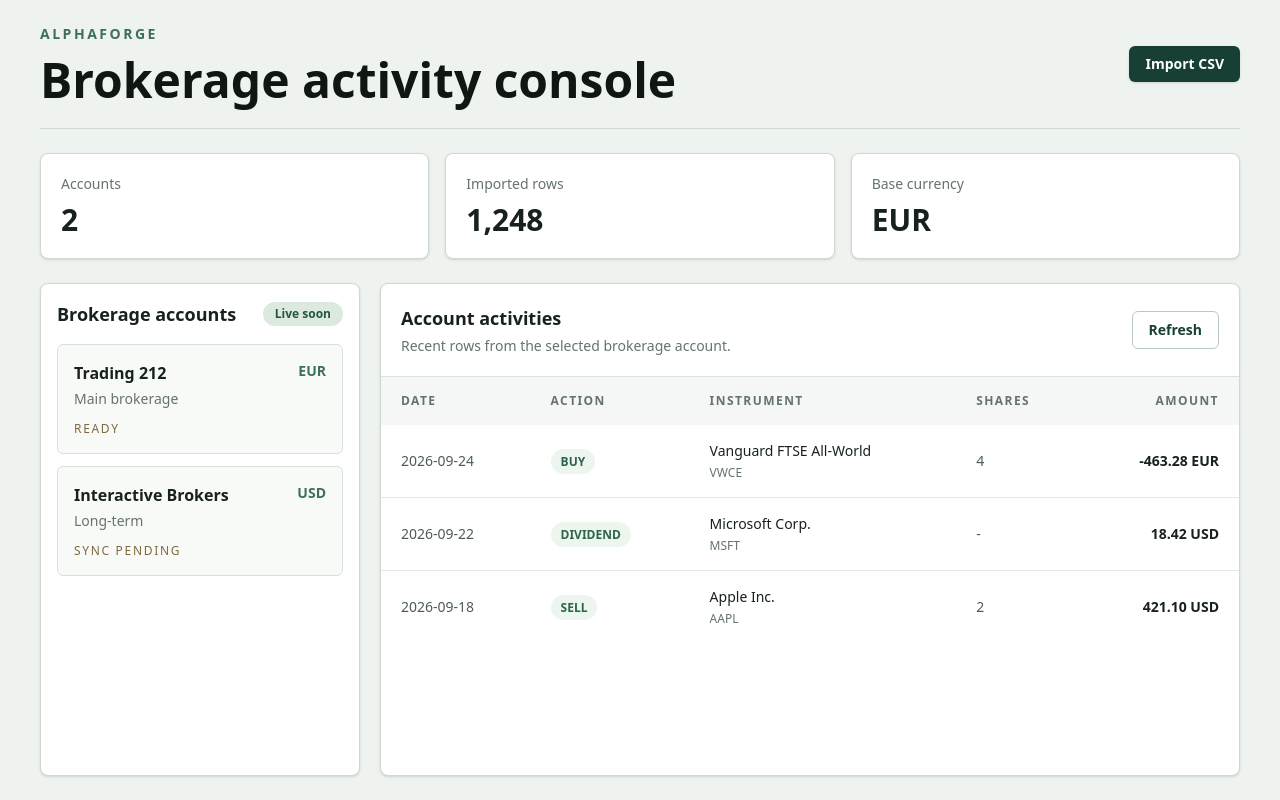
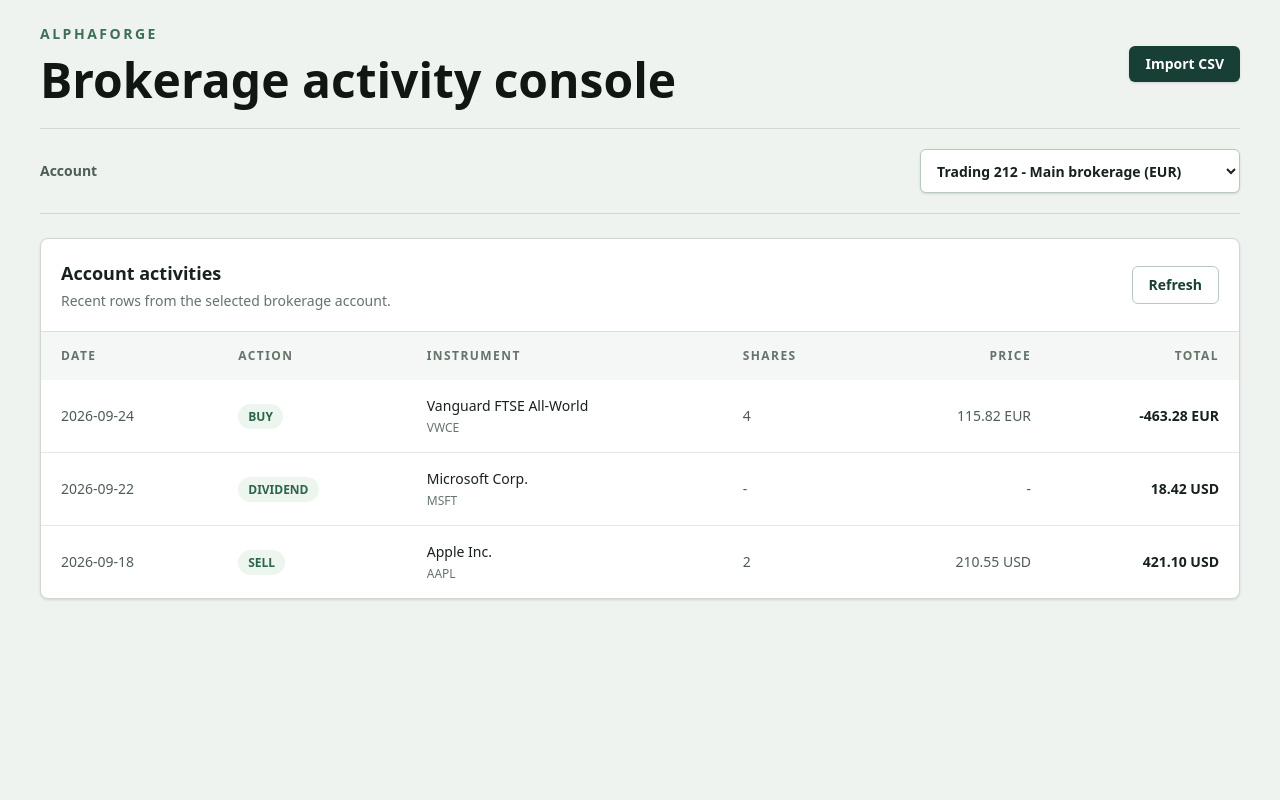
Before and after one commit to KehangLi/AlphaForge, a Next.js app in the folder frontend/: page / in a window 1280 px wide. Built offline with nearby package versions, Linux system fonts and the light colour scheme.

Commit message:
define and build mvp ui

```diff
--- a/frontend/src/features/brokerage-accounts/components/account-activities-table.tsx
+++ b/frontend/src/features/brokerage-accounts/components/account-activities-table.tsx
@@ -24,14 +24,15 @@
       </div>
 
       <div className="overflow-x-auto">
-        <table className="w-full min-w-[760px] border-collapse text-sm">
+        <table className="w-full min-w-[860px] border-collapse text-sm">
           <thead className="bg-[#f4f7f5] text-left text-xs uppercase tracking-[0.12em] text-[#65746a]">
             <tr>
               <th className="px-5 py-4 font-semibold">Date</th>
               <th className="px-5 py-4 font-semibold">Action</th>
               <th className="px-5 py-4 font-semibold">Instrument</th>
               <th className="px-5 py-4 font-semibold">Shares</th>
-              <th className="px-5 py-4 text-right font-semibold">Amount</th>
+              <th className="px-5 py-4 text-right font-semibold">Price</th>
+              <th className="px-5 py-4 text-right font-semibold">Total</th>
             </tr>
           </thead>
           <tbody className="divide-y divide-[#e3e9e5]">
@@ -53,8 +54,13 @@
                   </p>
                 </td>
                 <td className="px-5 py-4 text-[#4e5d53]">{activity.shares}</td>
+                <td className="px-5 py-4 text-right text-[#4e5d53]">
+                  {activity.price === "-"
+                    ? "-"
+                    : `${activity.price} ${activity.currency}`}
+                </td>
                 <td className="px-5 py-4 text-right font-semibold">
-                  {activity.amount} {activity.currency}
+                  {activity.total} {activity.currency}
                 </td>
               </tr>
             ))}
--- a/frontend/src/features/brokerage-accounts/components/brokerage-dashboard.tsx
+++ b/frontend/src/features/brokerage-accounts/components/brokerage-dashboard.tsx
@@ -1,15 +1,25 @@
+"use client";
+
+import { useState } from "react";
+
 import { Button } from "@/components/ui/button";
-import { MetricCard } from "@/components/ui/metric-card";
 
 import {
-  accountActivities,
+  accountActivitiesByAccountId,
   brokerageAccounts,
-  dashboardMetrics,
 } from "../mock-data";
 import { AccountActivitiesTable } from "./account-activities-table";
-import { BrokerageAccountList } from "./brokerage-account-list";
 
 export function BrokerageDashboard() {
+  const defaultAccount = brokerageAccounts[0];
+  const [selectedAccountId, setSelectedAccountId] = useState(
+    defaultAccount.id,
+  );
+  const selectedAccount =
+    brokerageAccounts.find((account) => account.id === selectedAccountId) ??
+    defaultAccount;
+  const activities = accountActivitiesByAccountId[selectedAccount.id] ?? [];
+
   return (
     <main className="min-h-screen bg-[#eef3ef] text-[#18221d]">
       <div className="mx-auto flex min-h-screen w-full max-w-7xl flex-col px-6 py-6 lg:px-10">
@@ -26,19 +36,29 @@
           <Button>Import CSV</Button>
         </header>
 
-        <section className="grid gap-4 py-6 md:grid-cols-3">
-          {dashboardMetrics.map((metric) => (
-            <MetricCard
-              key={metric.label}
-              label={metric.label}
-              value={metric.value}
-            />
-          ))}
+        <section className="flex flex-col gap-3 border-b border-[#cfd9d2] py-5 md:flex-row md:items-center md:justify-between">
+          <label
+            className="text-sm font-semibold text-[#4e5d53]"
+            htmlFor="account-select"
+          >
+            Account
+          </label>
+          <select
+            className="min-h-11 w-full rounded-md border border-[#b9c9be] bg-white px-3 text-sm font-semibold text-[#18221d] shadow-sm outline-none transition focus:border-[#3e6f57] focus:ring-2 focus:ring-[#b9c9be] md:w-auto md:min-w-80"
+            id="account-select"
+            onChange={(event) => setSelectedAccountId(event.target.value)}
+            value={selectedAccount.id}
+          >
+            {brokerageAccounts.map((account) => (
+              <option key={account.id} value={account.id}>
+                {account.broker} - {account.name} ({account.currency})
+              </option>
+            ))}
+          </select>
         </section>
 
-        <section className="grid flex-1 gap-5 lg:grid-cols-[320px_1fr]">
-          <BrokerageAccountList accounts={brokerageAccounts} />
-          <AccountActivitiesTable activities={accountActivities} />
+        <section className="flex-1 py-6">
+          <AccountActivitiesTable activities={activities} />
         </section>
       </div>
     </main>
--- a/frontend/src/features/brokerage-accounts/mock-data.ts
+++ b/frontend/src/features/brokerage-accounts/mock-data.ts
@@ -1,23 +1,18 @@
 import type {
   AccountActivity,
   BrokerageAccountSummary,
-  DashboardMetric,
 } from "./types";
-
-export const dashboardMetrics: DashboardMetric[] = [
-  { label: "Accounts", value: "2" },
-  { label: "Imported rows", value: "1,248" },
-  { label: "Base currency", value: "EUR" },
-];
 
 export const brokerageAccounts: BrokerageAccountSummary[] = [
   {
+    id: "trading-212-main",
     broker: "Trading 212",
     name: "Main brokerage",
     currency: "EUR",
     status: "Ready",
   },
   {
+    id: "interactive-brokers-long-term",
     broker: "Interactive Brokers",
     name: "Long-term",
     currency: "USD",
@@ -25,14 +20,16 @@
   },
 ];
 
-export const accountActivities: AccountActivity[] = [
+export const accountActivitiesByAccountId: Record<string, AccountActivity[]> = {
+  "trading-212-main": [
     {
       date: "2026-09-24",
       action: "BUY",
       instrument: "Vanguard FTSE All-World",
       ticker: "VWCE",
       shares: "4",
-    amount: "-463.28",
+      price: "115.82",
+      total: "-463.28",
       currency: "EUR",
     },
     {
@@ -41,7 +38,8 @@
       instrument: "Microsoft Corp.",
       ticker: "MSFT",
       shares: "-",
-    amount: "18.42",
+      price: "-",
+      total: "18.42",
       currency: "USD",
     },
     {
@@ -50,7 +48,41 @@
       instrument: "Apple Inc.",
       ticker: "AAPL",
       shares: "2",
-    amount: "421.10",
+      price: "210.55",
+      total: "421.10",
       currency: "USD",
     },
-];
+  ],
+  "interactive-brokers-long-term": [
+    {
+      date: "2026-09-25",
+      action: "BUY",
+      instrument: "Microsoft Corp.",
+      ticker: "MSFT",
+      shares: "3",
+      price: "401.50",
+      total: "-1,204.50",
+      currency: "USD",
+    },
+    {
+      date: "2026-09-20",
+      action: "DIVIDEND",
+      instrument: "iShares Core MSCI World",
+      ticker: "IWDA",
+      shares: "-",
+      price: "-",
+      total: "32.16",
+      currency: "USD",
+    },
+    {
+      date: "2026-09-12",
+      action: "FEE",
+      instrument: "Exchange fee",
+      ticker: "-",
+      shares: "-",
+      price: "-",
+      total: "-2.40",
+      currency: "USD",
+    },
+  ],
+};
--- a/frontend/src/features/brokerage-accounts/types.ts
+++ b/frontend/src/features/brokerage-accounts/types.ts
@@ -1,4 +1,5 @@
 export type BrokerageAccountSummary = {
+  id: string;
   broker: string;
   name: string;
   currency: string;
@@ -11,7 +12,8 @@
   instrument: string;
   ticker: string;
   shares: string;
-  amount: string;
+  price: string;
+  total: string;
   currency: string;
 };
 
```
Lines whose indentation alone changed are shown as unchanged.
